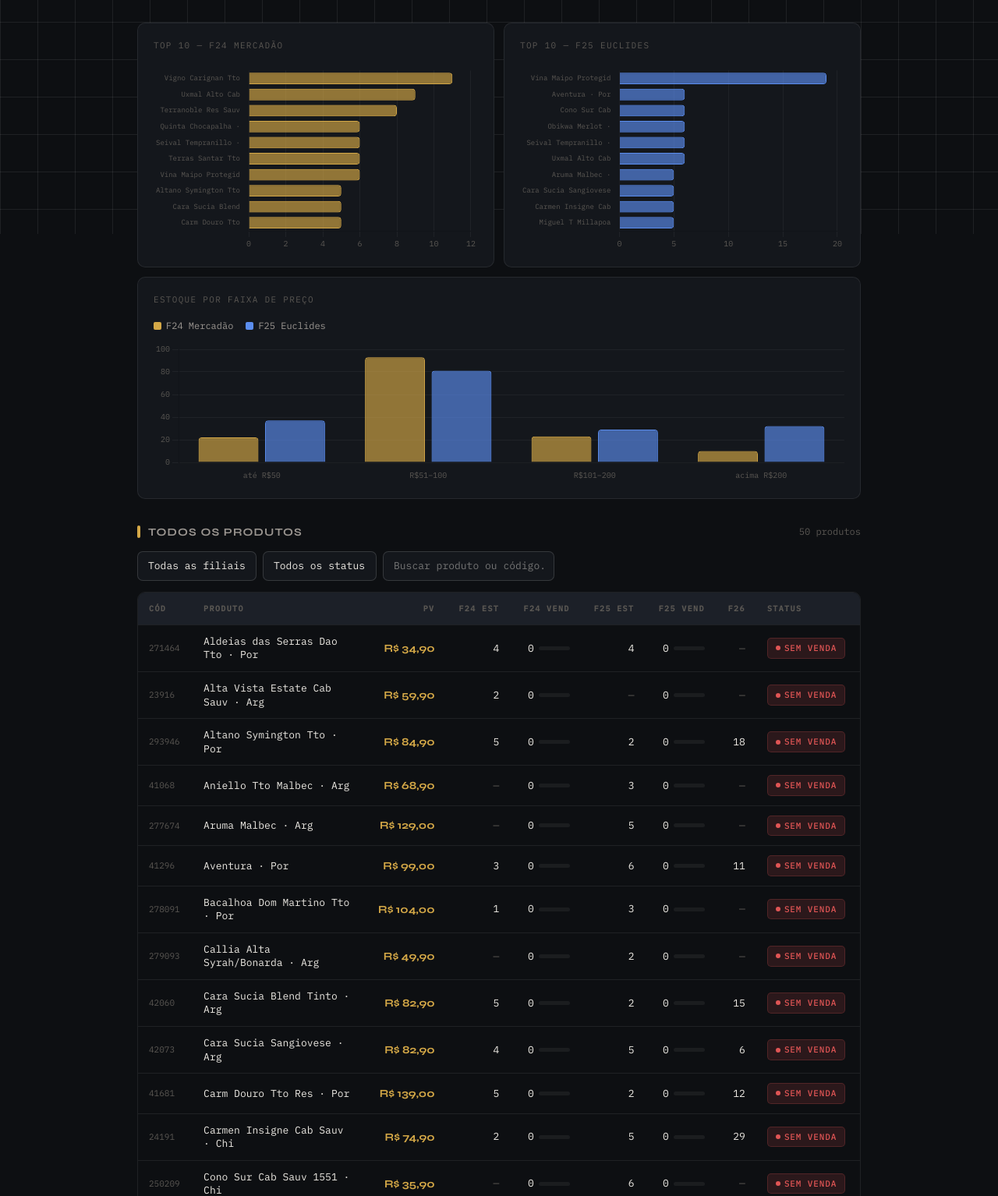
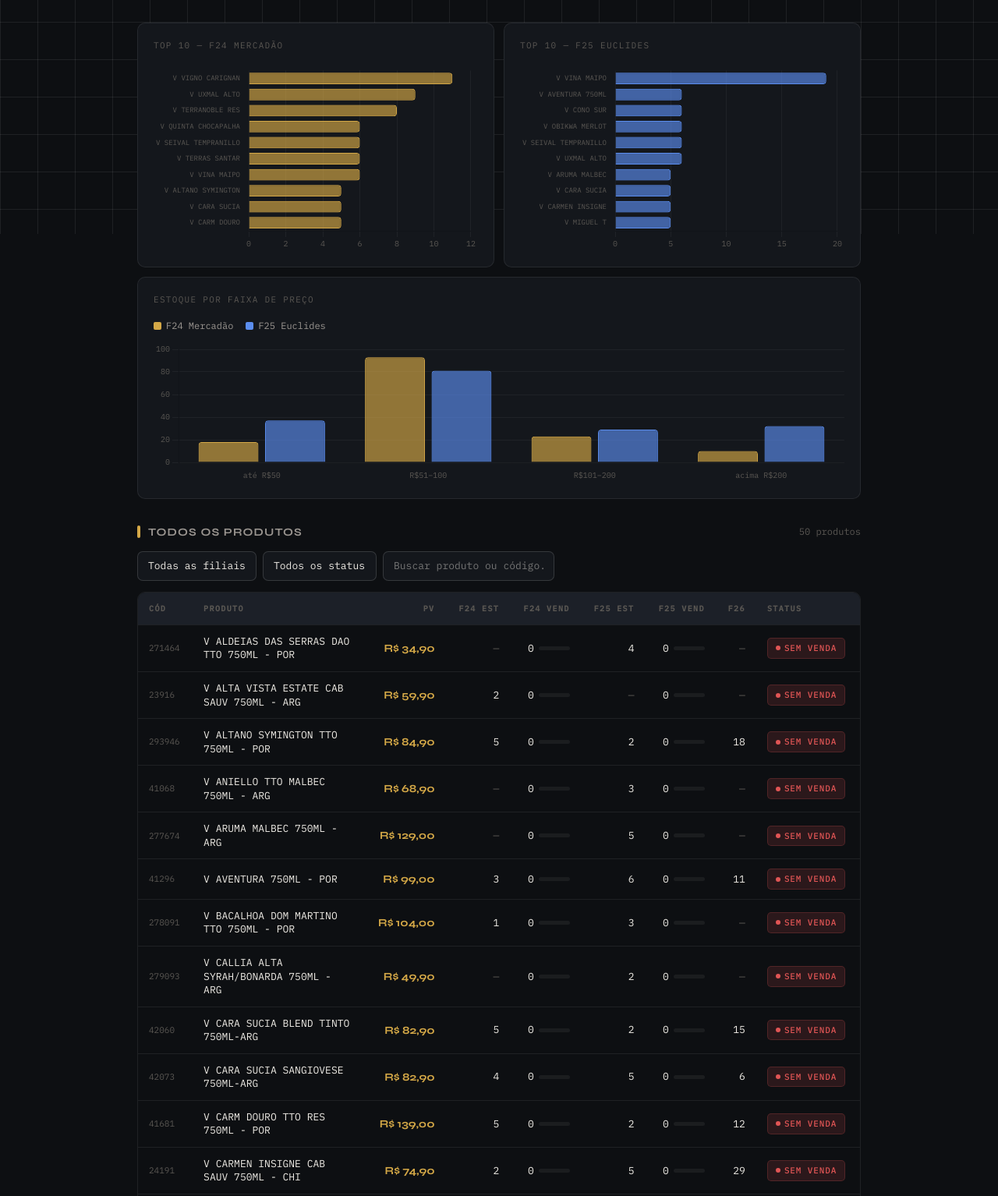
Before and after one commit to willianshimizu-cmd/tropa-do-giro, a plain HTML site: page index.html in a window 1280 px wide. Shown: the part 500-2034 px from the top of the page at 78% size. Drawn offline with nearby package versions, Linux system fonts and the light colour scheme.

Commit message:
Add files via upload

```diff
--- a/index.html
+++ b/index.html
@@ -354,56 +354,56 @@
 </div>
 <script>
 const DATA=[
-  {cod:"271464",nome:"Aldeias das Serras Dao Tto · Por",pv:34.90,f24ini:4,f24v:0,f25ini:4,f25v:0,f26:0},
-  {cod:"23916",nome:"Alta Vista Estate Cab Sauv · Arg",pv:59.90,f24ini:2,f24v:0,f25ini:0,f25v:0,f26:0},
-  {cod:"293946",nome:"Altano Symington Tto · Por",pv:84.90,f24ini:5,f24v:0,f25ini:2,f25v:0,f26:18},
-  {cod:"41068",nome:"Aniello Tto Malbec · Arg",pv:68.90,f24ini:0,f24v:0,f25ini:3,f25v:0,f26:0},
-  {cod:"277674",nome:"Aruma Malbec · Arg",pv:129.00,f24ini:0,f24v:0,f25ini:5,f25v:0,f26:0},
-  {cod:"41296",nome:"Aventura · Por",pv:99.00,f24ini:3,f24v:0,f25ini:6,f25v:0,f26:11},
-  {cod:"278091",nome:"Bacalhoa Dom Martino Tto · Por",pv:104.00,f24ini:1,f24v:0,f25ini:3,f25v:0,f26:0},
-  {cod:"279093",nome:"Callia Alta Syrah/Bonarda · Arg",pv:49.90,f24ini:0,f24v:0,f25ini:2,f25v:0,f26:0},
-  {cod:"42060",nome:"Cara Sucia Blend Tinto · Arg",pv:82.90,f24ini:5,f24v:0,f25ini:2,f25v:0,f26:15},
-  {cod:"42073",nome:"Cara Sucia Sangiovese · Arg",pv:82.90,f24ini:4,f24v:0,f25ini:5,f25v:0,f26:6},
-  {cod:"41681",nome:"Carm Douro Tto Res · Por",pv:139.00,f24ini:5,f24v:0,f25ini:2,f25v:0,f26:12},
-  {cod:"24191",nome:"Carmen Insigne Cab Sauv · Chi",pv:74.90,f24ini:2,f24v:0,f25ini:5,f25v:0,f26:29},
-  {cod:"250209",nome:"Cono Sur Cab Sauv 1551 · Chi",pv:35.90,f24ini:0,f24v:0,f25ini:6,f25v:0,f26:0},
-  {cod:"40950",nome:"Dourosa · Por",pv:82.00,f24ini:2,f24v:0,f25ini:4,f25v:0,f26:35},
-  {cod:"255353",nome:"Emiliana Carmenere · Chi",pv:32.00,f24ini:0,f24v:0,f25ini:3,f25v:0,f26:0},
-  {cod:"40484",nome:"Estiba I Cab Sauv · Arg",pv:69.90,f24ini:0,f24v:0,f25ini:2,f25v:0,f26:0},
-  {cod:"41836",nome:"Falorca T Nac · Por",pv:159.00,f24ini:0,f24v:0,f25ini:2,f25v:0,f26:0},
-  {cod:"274431",nome:"Garzon Estate Cab Corte · Uru",pv:72.90,f24ini:5,f24v:0,f25ini:3,f25v:0,f26:10},
-  {cod:"252506",nome:"Las Liebres Bonarda · Arg",pv:62.90,f24ini:0,f24v:0,f25ini:3,f25v:0,f26:0},
-  {cod:"293935",nome:"Luis Pato Baga Touri Nac · Por",pv:119.00,f24ini:5,f24v:0,f25ini:1,f25v:0,f26:10},
-  {cod:"291022",nome:"Marques Atrio Rioja Crianza · Esp",pv:129.00,f24ini:0,f24v:0,f25ini:1,f25v:0,f26:0},
-  {cod:"250839",nome:"Marques Casa Concha P Noir · Chi",pv:109.00,f24ini:1,f24v:0,f25ini:2,f25v:0,f26:0},
-  {cod:"41540",nome:"Miguel T Millapoa Bio Bio · Chi",pv:149.00,f24ini:5,f24v:0,f25ini:5,f25v:0,f26:21},
-  {cod:"269092",nome:"Montes Clas Res Cab Sauv · Chi",pv:99.00,f24ini:3,f24v:0,f25ini:2,f25v:0,f26:17},
-  {cod:"41218",nome:"Montes Seleccion Limitada · Chi",pv:99.00,f24ini:3,f24v:0,f25ini:2,f25v:0,f26:17},
-  {cod:"299619",nome:"Montes Twins Tto · Chi",pv:105.00,f24ini:2,f24v:0,f25ini:2,f25v:0,f26:6},
-  {cod:"24268",nome:"Nampe Tempranillo · Arg",pv:39.90,f24ini:0,f24v:0,f25ini:2,f25v:0,f26:0},
-  {cod:"41298",nome:"O Leao Red Blend · Chi",pv:109.00,f24ini:0,f24v:0,f25ini:2,f25v:0,f26:0},
-  {cod:"291042",nome:"Obikwa Merlot · Afr",pv:52.90,f24ini:4,f24v:0,f25ini:6,f25v:0,f26:29},
-  {cod:"286282",nome:"Procura Vinhas Velhas Tto · Por",pv:299.00,f24ini:1,f24v:0,f25ini:3,f25v:0,f26:9},
-  {cod:"41402",nome:"Protagonista Antigua Bodega · Uru",pv:179.00,f24ini:4,f24v:0,f25ini:4,f25v:0,f26:12},
-  {cod:"41096",nome:"Quinta Chocapalha · Por",pv:89.00,f24ini:6,f24v:0,f25ini:2,f25v:0,f26:6},
-  {cod:"41730",nome:"Ramon Roqueta Crianza · Esp",pv:69.00,f24ini:5,f24v:0,f25ini:3,f25v:0,f26:13},
-  {cod:"41731",nome:"Ramon Roqueta Res · Esp",pv:69.00,f24ini:5,f24v:0,f25ini:1,f25v:0,f26:5},
-  {cod:"252238",nome:"Ruca Malen Cab Sauv · Arg",pv:85.00,f24ini:3,f24v:0,f25ini:3,f25v:0,f26:0},
-  {cod:"252239",nome:"Ruca Malen Malbec · Arg",pv:99.00,f24ini:4,f24v:0,f25ini:5,f25v:0,f26:0},
-  {cod:"279453",nome:"Salentein Numina Gran Corte · Arg",pv:229.00,f24ini:3,f24v:0,f25ini:4,f25v:0,f26:3},
-  {cod:"269783",nome:"Seival Tempranillo · Bra",pv:29.90,f24ini:6,f24v:0,f25ini:6,f25v:0,f26:21},
-  {cod:"282769",nome:"Terranoble Res Cab Sauv · Chi",pv:59.90,f24ini:3,f24v:0,f25ini:3,f25v:0,f26:0},
-  {cod:"41700",nome:"Terranoble Res Merlot · Chi",pv:59.90,f24ini:1,f24v:0,f25ini:5,f25v:0,f26:6},
-  {cod:"282770",nome:"Terranoble Res Sauv Blanc · Chi",pv:59.90,f24ini:8,f24v:0,f25ini:5,f25v:0,f26:2},
-  {cod:"308270",nome:"Terras Santar Tto · Por",pv:44.90,f24ini:6,f24v:0,f25ini:5,f25v:0,f26:26},
-  {cod:"295039",nome:"Tinto Negro Malbec · Arg",pv:49.00,f24ini:2,f24v:0,f25ini:2,f25v:0,f26:0},
-  {cod:"41224",nome:"Uxmal Alto Cab Sauv/Merlot · Arg",pv:79.00,f24ini:9,f24v:0,f25ini:6,f25v:0,f26:6},
-  {cod:"41847",nome:"Val da Ucha Dao Doc · Por",pv:49.90,f24ini:4,f24v:0,f25ini:3,f25v:0,f26:39},
-  {cod:"295101",nome:"Veo Organico Cab Sauv · Chi",pv:49.90,f24ini:0,f24v:0,f25ini:4,f25v:0,f26:0},
-  {cod:"277743",nome:"Vigno Carignan Tto · Chi",pv:98.00,f24ini:11,f24v:0,f25ini:3,f25v:0,f26:29},
-  {cod:"41120",nome:"Vina Maipo Protegid Cab Sauv · Chi",pv:359.00,f24ini:6,f24v:0,f25ini:19,f25v:0,f26:0},
-  {cod:"290842",nome:"Zuccardi Concreto Malbec · Arg",pv:289.00,f24ini:0,f24v:0,f25ini:2,f25v:0,f26:0},
-  {cod:"290844",nome:"Zuccardi Poligono Malb Gualt · Arg",pv:329.00,f24ini:0,f24v:0,f25ini:4,f25v:0,f26:0},
+  {cod:"271464",nome:"V ALDEIAS DAS SERRAS DAO TTO 750ML - POR",pv:34.90,f24ini:0,f24v:0,f25ini:4,f25v:0,f26:0},
+  {cod:"23916",nome:"V ALTA VISTA ESTATE CAB SAUV 750ML - ARG",pv:59.90,f24ini:2,f24v:0,f25ini:0,f25v:0,f26:0},
+  {cod:"293946",nome:"V ALTANO SYMINGTON TTO 750ML - POR",pv:84.90,f24ini:5,f24v:0,f25ini:2,f25v:0,f26:18},
+  {cod:"41068",nome:"V ANIELLO TTO MALBEC 750ML - ARG",pv:68.90,f24ini:0,f24v:0,f25ini:3,f25v:0,f26:0},
+  {cod:"277674",nome:"V ARUMA MALBEC 750ML - ARG",pv:129.00,f24ini:0,f24v:0,f25ini:5,f25v:0,f26:0},
+  {cod:"41296",nome:"V AVENTURA 750ML - POR",pv:99.00,f24ini:3,f24v:0,f25ini:6,f25v:0,f26:11},
+  {cod:"278091",nome:"V BACALHOA DOM MARTINO TTO 750ML - POR",pv:104.00,f24ini:1,f24v:0,f25ini:3,f25v:0,f26:0},
+  {cod:"279093",nome:"V CALLIA ALTA SYRAH/BONARDA 750ML - ARG",pv:49.90,f24ini:0,f24v:0,f25ini:2,f25v:0,f26:0},
+  {cod:"42060",nome:"V CARA SUCIA BLEND TINTO 750ML-ARG",pv:82.90,f24ini:5,f24v:0,f25ini:2,f25v:0,f26:15},
+  {cod:"42073",nome:"V CARA SUCIA SANGIOVESE 750ML-ARG",pv:82.90,f24ini:4,f24v:0,f25ini:5,f25v:0,f26:6},
+  {cod:"41681",nome:"V CARM DOURO TTO RES 750ML - POR",pv:139.00,f24ini:5,f24v:0,f25ini:2,f25v:0,f26:12},
+  {cod:"24191",nome:"V CARMEN INSIGNE CAB SAUV 750ML - CHI",pv:74.90,f24ini:2,f24v:0,f25ini:5,f25v:0,f26:29},
+  {cod:"250209",nome:"V CONO SUR CAB SAUV 1551 750ML-CHI",pv:35.90,f24ini:0,f24v:0,f25ini:6,f25v:0,f26:0},
+  {cod:"40950",nome:"V DOUROSA 750ML - POR",pv:82.00,f24ini:2,f24v:0,f25ini:4,f25v:0,f26:35},
+  {cod:"255353",nome:"V EMILIANA CARMENERE 750ML - CHI",pv:32.00,f24ini:0,f24v:0,f25ini:3,f25v:0,f26:0},
+  {cod:"40484",nome:"V ESTIBA I CAB SAUV 750ML - ARG",pv:69.90,f24ini:0,f24v:0,f25ini:2,f25v:0,f26:0},
+  {cod:"41836",nome:"V FALORCA T NAC 750ML - POR",pv:159.00,f24ini:0,f24v:0,f25ini:2,f25v:0,f26:0},
+  {cod:"274431",nome:"V GARZON ESTATE CAB CORTE TTO 750ML -URU",pv:72.90,f24ini:5,f24v:0,f25ini:3,f25v:0,f26:10},
+  {cod:"252506",nome:"V LAS LIEBRES BONARDA 750ML - ARG",pv:62.90,f24ini:0,f24v:0,f25ini:3,f25v:0,f26:0},
+  {cod:"293935",nome:"V LUIS PATO BAGA TOURI NAC IGP 750ML-POR",pv:119.00,f24ini:5,f24v:0,f25ini:1,f25v:0,f26:10},
+  {cod:"291022",nome:"V MARQUES ATRIO RIOJ CRIANZA 750ML - ESP",pv:129.00,f24ini:0,f24v:0,f25ini:1,f25v:0,f26:0},
+  {cod:"250839",nome:"V MARQUES CASA CONCHA P NOIR 750ML - CHI",pv:109.00,f24ini:1,f24v:0,f25ini:2,f25v:0,f26:0},
+  {cod:"41540",nome:"V MIGUEL T MILLAPOA BIO BIO 750ML - CHI",pv:149.00,f24ini:5,f24v:0,f25ini:5,f25v:0,f26:21},
+  {cod:"269092",nome:"V MONTES CLAS RES CAB SAUV 750ML - CHI",pv:99.00,f24ini:3,f24v:0,f25ini:2,f25v:0,f26:17},
+  {cod:"41218",nome:"V MONTES SELECCION LIMITADA CAB/CARM-CHI",pv:99.00,f24ini:3,f24v:0,f25ini:2,f25v:0,f26:17},
+  {cod:"299619",nome:"V MONTES TWINS TTO 750ML - CHI",pv:105.00,f24ini:2,f24v:0,f25ini:2,f25v:0,f26:6},
+  {cod:"24268",nome:"V NAMPE TEMPRANILLO 750ML - ARG",pv:39.90,f24ini:0,f24v:0,f25ini:2,f25v:0,f26:0},
+  {cod:"41298",nome:"V O LEAO RED BLEND 750ML - CHI",pv:109.00,f24ini:0,f24v:0,f25ini:2,f25v:0,f26:0},
+  {cod:"291042",nome:"V OBIKWA MERLOT 750ML - AFR",pv:52.90,f24ini:4,f24v:0,f25ini:6,f25v:0,f26:29},
+  {cod:"286282",nome:"V PROCURA VINHAS VELHAS TTO 750ML - POR",pv:299.00,f24ini:1,f24v:0,f25ini:3,f25v:0,f26:9},
+  {cod:"41402",nome:"V PROTAGONISTA ANTIGUA BODEGA 750ML-URU",pv:179.00,f24ini:4,f24v:0,f25ini:4,f25v:0,f26:12},
+  {cod:"41096",nome:"V QUINTA CHOCAPALHA 750ML - POR",pv:89.00,f24ini:6,f24v:0,f25ini:2,f25v:0,f26:6},
+  {cod:"41730",nome:"V RAMON ROQUETA CRIANZA 750ML - ESP",pv:69.00,f24ini:5,f24v:0,f25ini:3,f25v:0,f26:13},
+  {cod:"41731",nome:"V RAMON ROQUETA RES 750ML - ESP",pv:69.00,f24ini:5,f24v:0,f25ini:1,f25v:0,f26:5},
+  {cod:"252238",nome:"V RUCA MALEN CAB SAUV 750ML - ARG",pv:85.00,f24ini:3,f24v:0,f25ini:3,f25v:0,f26:0},
+  {cod:"252239",nome:"V RUCA MALEN MALBEC 750ML - ARG",pv:99.00,f24ini:4,f24v:0,f25ini:5,f25v:0,f26:0},
+  {cod:"279453",nome:"V SALENTEIN NUMINA GRAN CORTE 750ML -ARG",pv:229.00,f24ini:3,f24v:0,f25ini:4,f25v:0,f26:3},
+  {cod:"269783",nome:"V SEIVAL TEMPRANILLO 750ML - BRA",pv:29.90,f24ini:6,f24v:0,f25ini:6,f25v:0,f26:21},
+  {cod:"282769",nome:"V TERRANOBLE RES CAB SAUV 750ML - CHI",pv:59.90,f24ini:3,f24v:0,f25ini:3,f25v:0,f26:0},
+  {cod:"41700",nome:"V TERRANOBLE RES MERLOT 750ML-CHI",pv:59.90,f24ini:1,f24v:0,f25ini:5,f25v:0,f26:6},
+  {cod:"282770",nome:"V TERRANOBLE RES SAUV BLANC 750ML - CHI",pv:59.90,f24ini:8,f24v:0,f25ini:5,f25v:0,f26:2},
+  {cod:"308270",nome:"V TERRAS SANTAR TTO 750ML-POR",pv:44.90,f24ini:6,f24v:0,f25ini:5,f25v:0,f26:26},
+  {cod:"295039",nome:"V TINTO NEGRO MALBEC 750ML - ARG",pv:49.00,f24ini:2,f24v:0,f25ini:2,f25v:0,f26:0},
+  {cod:"41224",nome:"V UXMAL ALTO CAB SAUV/MERLOT 750ML - ARG",pv:79.00,f24ini:9,f24v:0,f25ini:6,f25v:0,f26:6},
+  {cod:"41847",nome:"V VAL DA UCHA DAO DOC 750ML - POR",pv:49.90,f24ini:4,f24v:0,f25ini:3,f25v:0,f26:39},
+  {cod:"295101",nome:"V VEO ORGANICO CAB SAUV 750ML - CHI",pv:49.90,f24ini:0,f24v:0,f25ini:4,f25v:0,f26:0},
+  {cod:"277743",nome:"V VIGNO CARIGNAN TTO 750ML - CHI",pv:98.00,f24ini:11,f24v:0,f25ini:3,f25v:0,f26:29},
+  {cod:"41120",nome:"V VINA MAIPO PROTEGID CAB SAUV 750ML-CHI",pv:359.00,f24ini:6,f24v:0,f25ini:19,f25v:0,f26:0},
+  {cod:"290842",nome:"V ZUCCARDI CONCRETO MALBEC 750ML-ARG",pv:289.00,f24ini:0,f24v:0,f25ini:2,f25v:0,f26:0},
+  {cod:"290844",nome:"V ZUCCARDI POLIGONO MALB GUALT 750ML-ARG",pv:329.00,f24ini:0,f24v:0,f25ini:4,f25v:0,f26:0},
 ];
 
 // DATE
```
